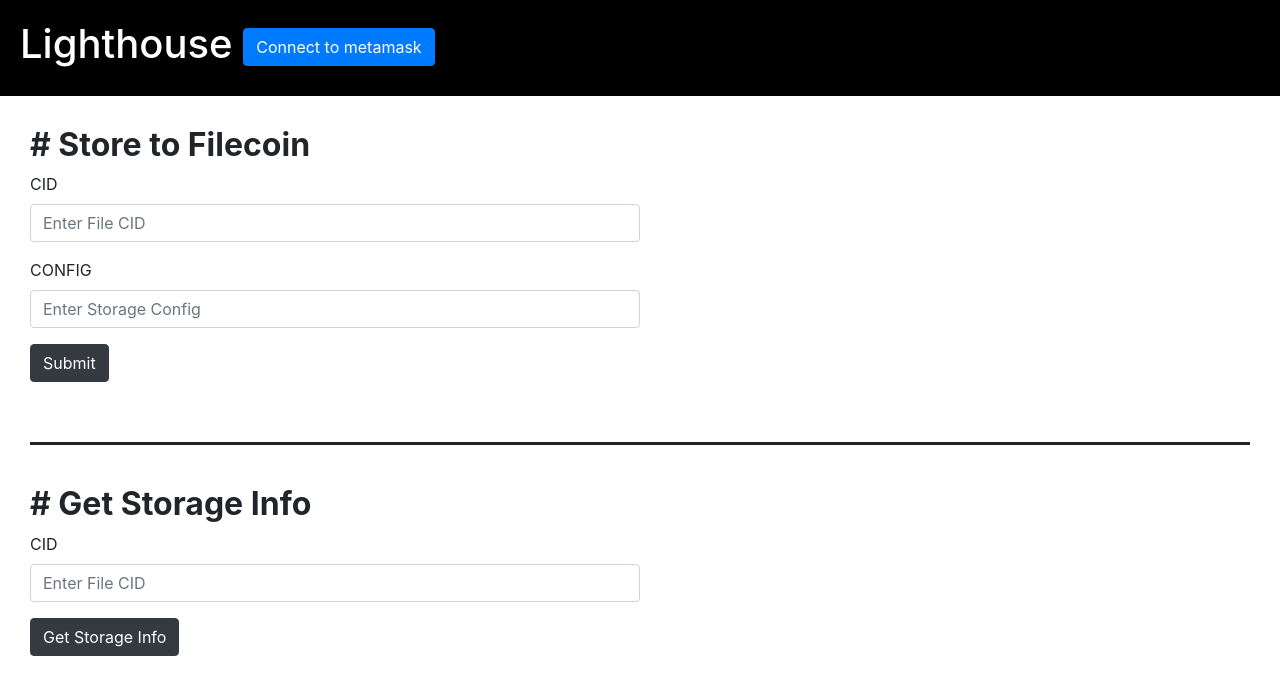
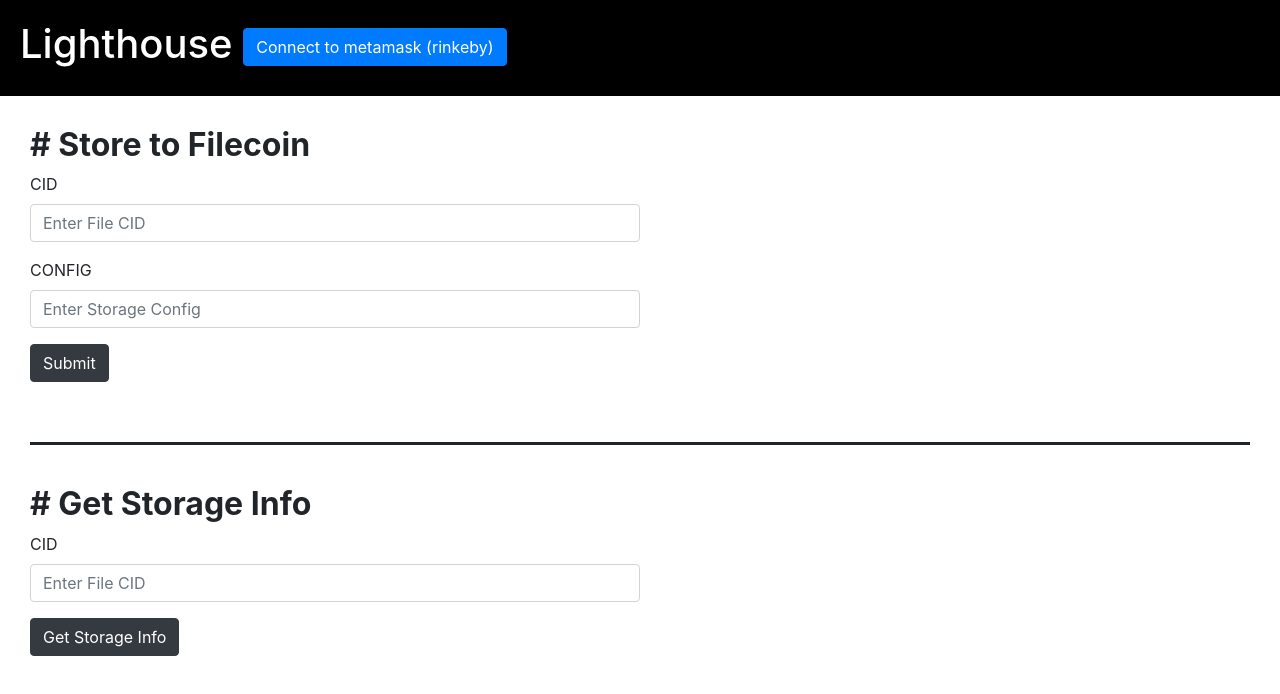
Before and after one commit to nandit123/lighthouse-website, a website: page index.html in a window 1280 px wide. Drawn offline with nearby package versions, Linux system fonts and the light colour scheme.

Commit message:
Added rinkeby text

```diff
--- a/index.html
+++ b/index.html
@@ -19,7 +19,7 @@
     <body>
 
         <div style="color: white; background-color: black; padding: 20px;">
-            <h1>Lighthouse <button class="btn btn-primary" onclick="load()">Connect to metamask</button><br></h1>
+            <h1>Lighthouse <button class="btn btn-primary" onclick="load()">Connect to metamask (rinkeby)</button><br></h1>
         </div>
         <div style="padding: 30px;">
             <h2><b># Store to Filecoin</b></h2>
```
